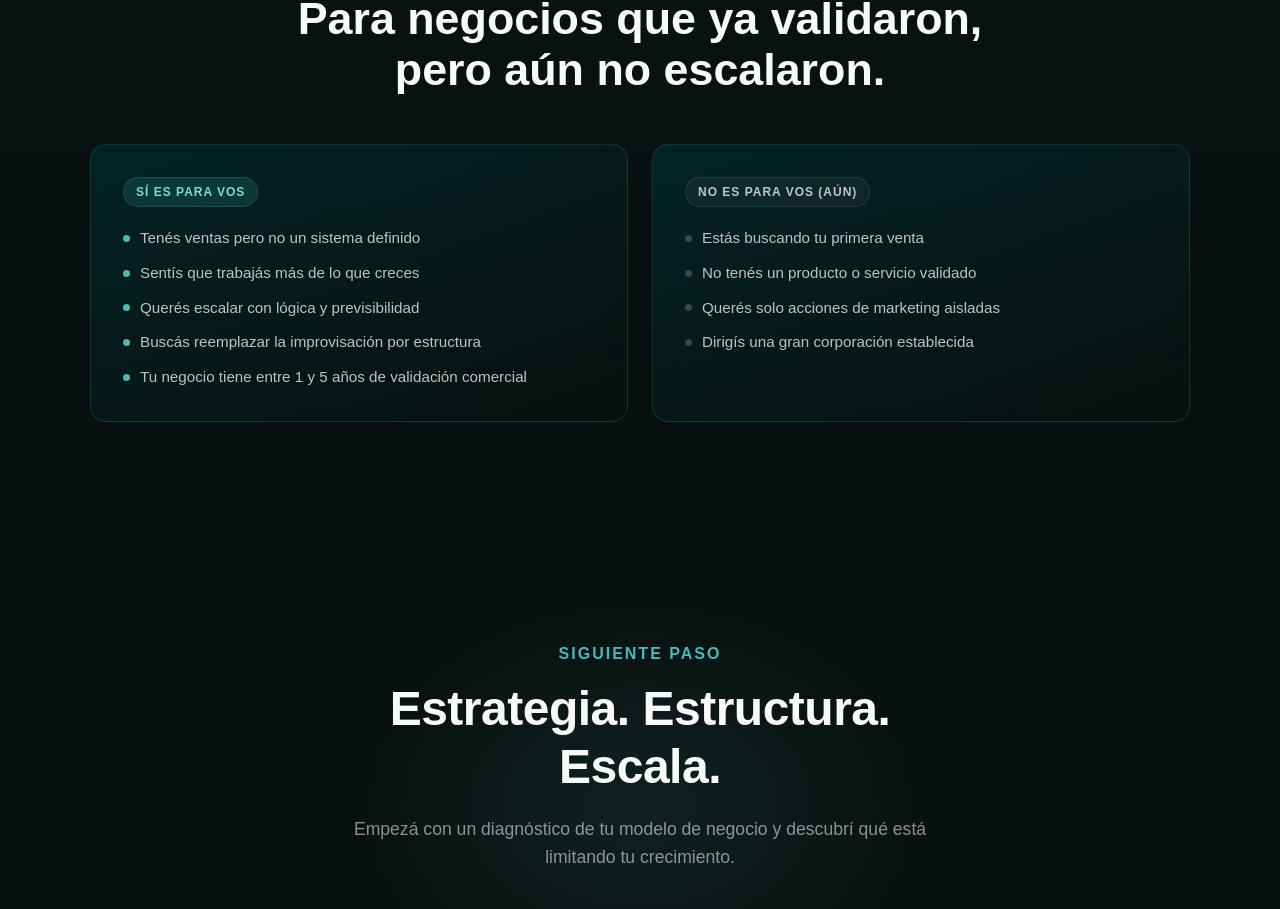
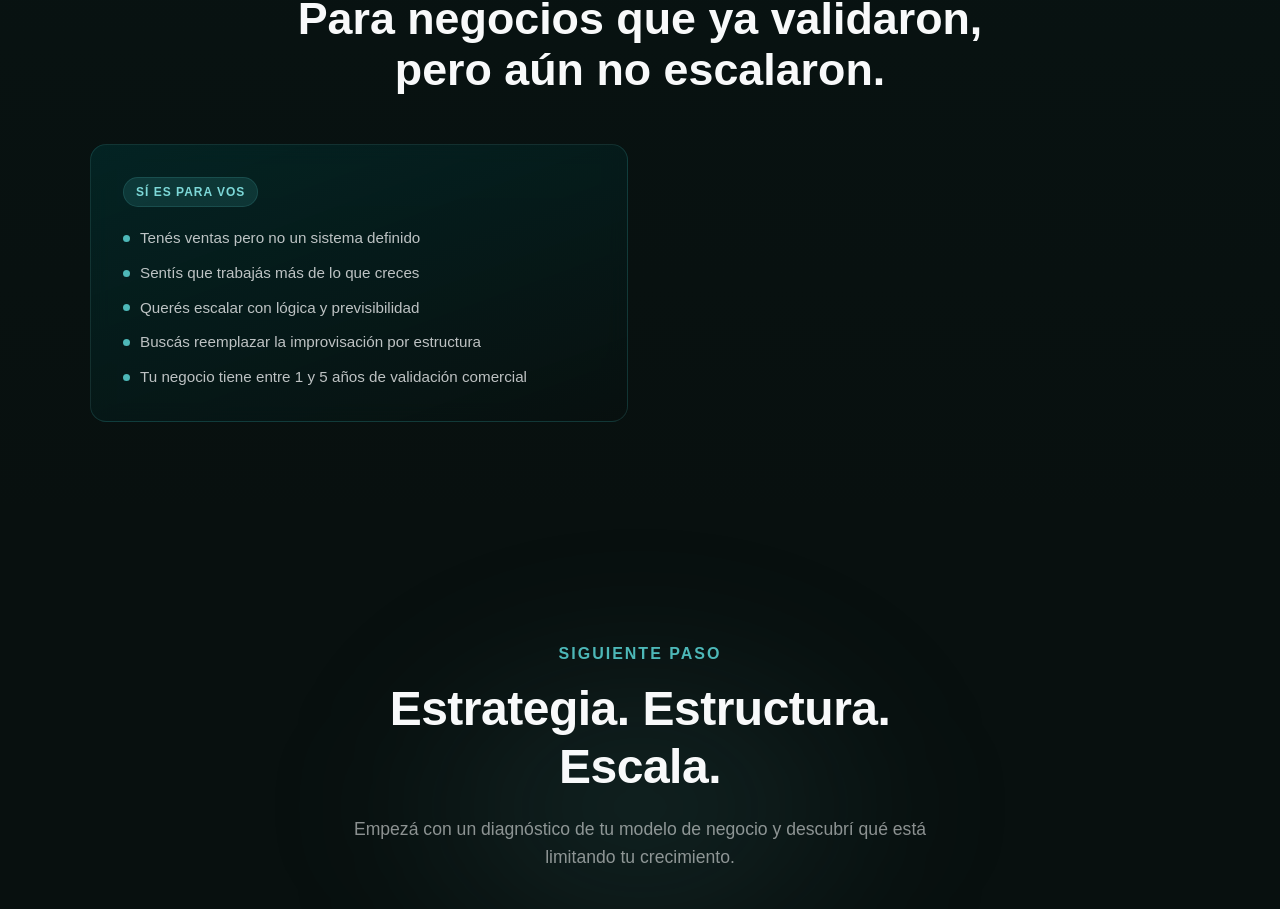
Before and after one commit to BustosFacundo/AzenzaIA, a React (Vite) app in the folder frontend/: page / in a window 1280 px wide. Shown: the part 2304-3213 px from the top of the page. Built offline with nearby package versions, Linux system fonts and the light colour scheme.

Commit message:
Cambios en componente inicio

```diff
--- a/frontend/src/pages/Inicio.jsx
+++ b/frontend/src/pages/Inicio.jsx
@@ -246,21 +246,6 @@ export function Inicio() {
                                 ))}
                             </ul>
                         </div>
-                        <div className="audience-card audience-card--no glass-panel reveal">
-                            <div className="audience-card__tag audience-card__tag--no">No es para vos (aún)</div>
-                            <ul>
-                                {[
-                                    'Estás buscando tu primera venta',
-                                    'No tenés un producto o servicio validado',
-                                    'Querés solo acciones de marketing aisladas',
-                                    'Dirigís una gran corporación establecida',
-                                ].map((item) => (
-                                    <li key={item}>
-                                        <span className="dot dot--dim" /> {item}
-                                    </li>
-                                ))}
-                            </ul>
-                        </div>
                     </div>
                 </div>
             </section>
```
